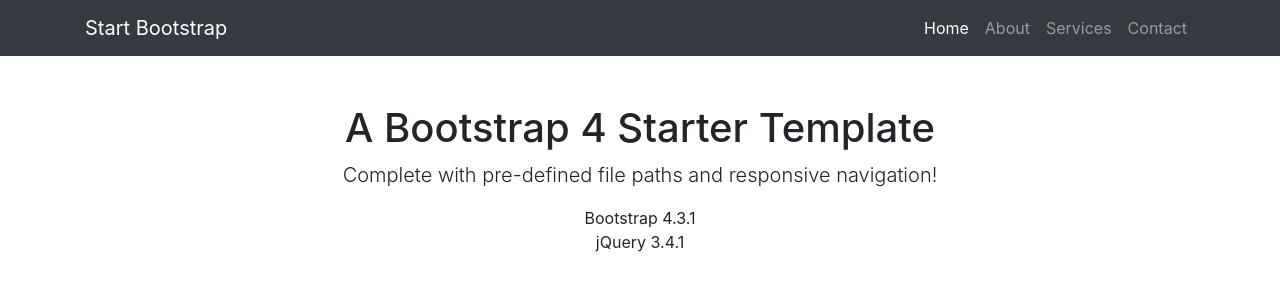
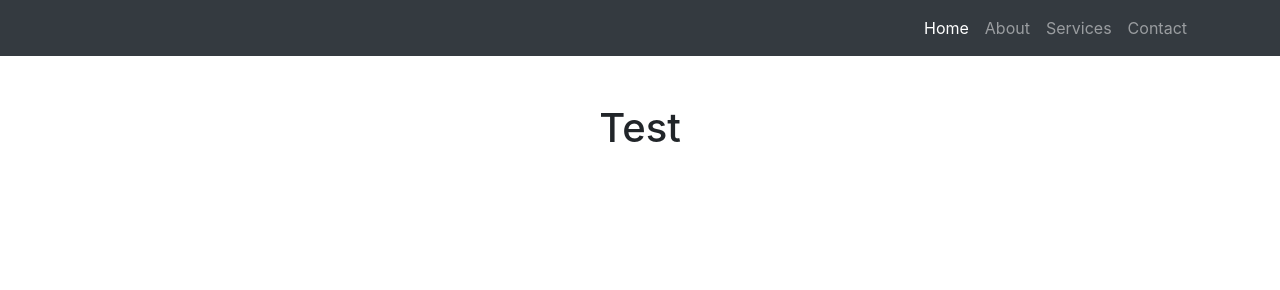
Before and after one commit to ndpiperis/Piperis-Application-2020, a website: page site/index.html in a window 1280 px wide. Drawn offline with Linux system fonts and the light colour scheme.

Commit message:
Modification to index html page.

```diff
--- a/site/index.html
+++ b/site/index.html
@@ -8,7 +8,7 @@
   <meta name="description" content="">
   <meta name="author" content="">
 
-  <title>Bare - Start Bootstrap Template</title>
+  <title></title>
 
   <!-- Bootstrap core CSS -->
   <link href="vendor/bootstrap/css/bootstrap.min.css" rel="stylesheet">
@@ -20,7 +20,7 @@
   <!-- Navigation -->
   <nav class="navbar navbar-expand-lg navbar-dark bg-dark static-top">
     <div class="container">
-      <a class="navbar-brand" href="#">Start Bootstrap</a>
+      <a class="navbar-brand" href="#"></a>
       <button class="navbar-toggler" type="button" data-toggle="collapse" data-target="#navbarResponsive" aria-controls="navbarResponsive" aria-expanded="false" aria-label="Toggle navigation">
         <span class="navbar-toggler-icon"></span>
       </button>
@@ -49,11 +49,11 @@
   <div class="container">
     <div class="row">
       <div class="col-lg-12 text-center">
-        <h1 class="mt-5">A Bootstrap 4 Starter Template</h1>
-        <p class="lead">Complete with pre-defined file paths and responsive navigation!</p>
+        <h1 class="mt-5">Test</h1>
+        <p class="lead"></p>
         <ul class="list-unstyled">
-          <li>Bootstrap 4.3.1</li>
-          <li>jQuery 3.4.1</li>
+          <li></li>
+          <li></li>
         </ul>
       </div>
     </div>
```
